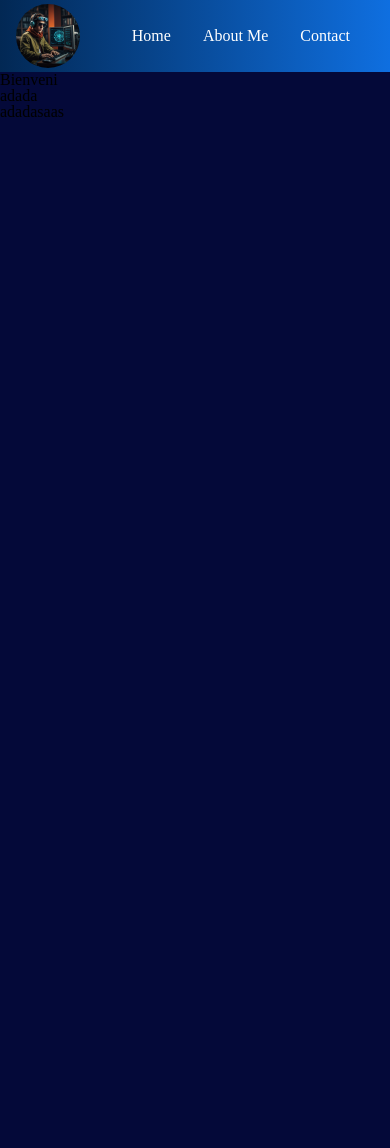
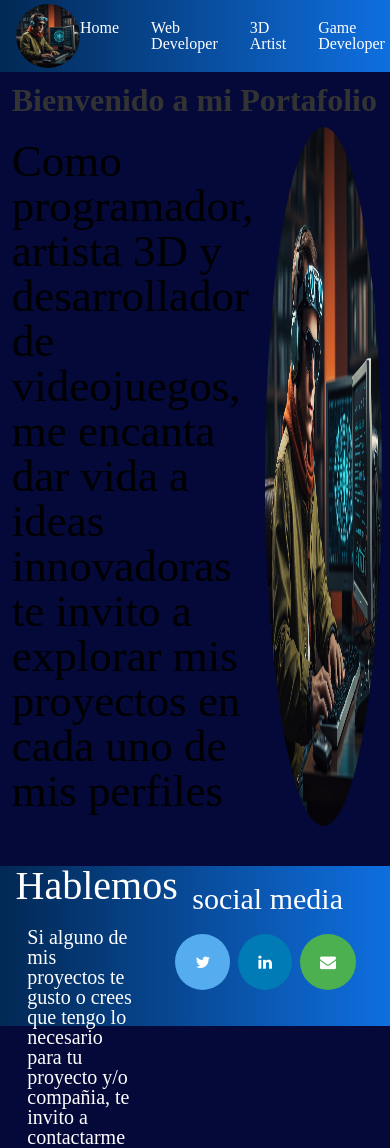
Before and after one commit to Gustavo-diaz29/Portfolio, a plain HTML site: page index.html in a window 390 px wide. Before the commit the page ends 844 px from the top, so only its background shows below. Drawn offline with Linux system fonts and the light colour scheme.

Commit message:
Home v0.7
Falta terminar responsive y diseño

```diff
--- a/CSS/style.css
+++ b/CSS/style.css
@@ -6,9 +6,9 @@ body{
 }
 
 .main{
-
+    box-sizing: border-box;
+    margin-bottom: 2.5rem;
 }
-
 .header{
     background: linear-gradient(to right,#022854, #0F6FE0);
     height: 2.5rem;
@@ -45,3 +45,105 @@ body{
     color: rgba(191, 207, 236, 0.664);
 
 }
+
+.Bienvenida {
+    display: flex;
+    text-align: center; /* Centra el contenido por defecto */
+}
+
+.h1b {
+    font-size: 2rem; /* Ajusta el tamaño según tus preferencias */
+    font-weight: bold;
+    color: #333; /* Cambia el color si lo deseas */
+    margin: 3%;
+}
+
+.contenido_home{
+    display: flex;
+    justify-content: space-between;
+}
+.txt_Bienvenida {
+    margin: 3%;
+    font-size: 45px;
+}
+
+.img_Home {
+    max-width: 30%;
+    max-height: 30%;
+    margin-right: 2%;
+    border-radius: 55%;
+}
+
+footer{
+    background: linear-gradient(to right, #022854, #0F6FE0);
+    padding: 1rem; /* Adjust padding as needed */
+    text-align: center;
+    color: white;
+    height: 10rem;
+    display: flex;
+}
+
+.footer-left{
+    max-block-size: 35%;
+    max-height: 2%;
+}
+
+.footerh1{
+    text-align: left;
+    font-size: 40px;
+    margin-left: 4%;
+    max-width: 35%;
+    margin-bottom: 1.3rem;
+
+}
+
+.pf1{
+    text-align: left;
+    margin-right: 65%;
+    font-size: 20px;
+    max-width: 35%;
+    margin-left: 7%;
+}
+.divmedia{
+    margin-right: 2rem;
+}
+
+.socialmedia{
+    text-align: right;
+    font-size: 30px;
+    padding: 15px;
+}
+.contactos_socialmedia{
+    text-align: right;
+    margin-right: 10%;
+    width: 100%;
+}
+.contactos_socialmedia ul li a{
+    text-decoration: none;
+
+}
+
+.fa {
+    padding: 20px;
+    text-align: center;
+    text-decoration: none;
+    margin: 5px 2px;
+    border-radius: 90%;
+  }
+  .fa:hover{
+    opacity: 0.7;
+  }
+
+.fa-twitter{
+    background: #55ACEE;
+    color: white;
+  }
+
+.fa-linkedin {
+    background: #007bb5;
+    color: white;
+  }
+.fa-envelope{
+    background-color: #4CAF50;
+    color: white;
+}
--- a/index.html
+++ b/index.html
@@ -1,33 +1,58 @@
 <!DOCTYPE html>
 <html lang="en">
+
 <head>
     <meta charset="UTF-8">
     <meta name="viewport" content="width=device-width, initial-scale=1.0">
     <link rel="stylesheet" href="./CSS/style.css">
     <link rel="stylesheet" href="./CSS/reset.css">
+    <link rel="stylesheet" href="https://cdnjs.cloudflare.com/ajax/libs/font-awesome/4.7.0/css/font-awesome.min.css">
     <title>Portfolio</title>
 </head>
+
 <body>
     <main class="main">
         <header class="header">
             <img src="./Datasheets/Avatar.jpg" alt="Logo" class="Logo">
             <nav class="header-menu">
                 <li class="header-menu-link">
-                    <a class="button-menu" href="">Home</a>
-                    <a class="button-menu" href="">About Me</a>
-                    <a class="button-menu" href="">Contact</a>
+                    <a class="button-menu" href="index.html">Home</a>
+                    <a class="button-menu" href="./Pages/Web_dev.html">Web Developer</a>
+                    <a class="button-menu" href="">3D Artist</a>
+                    <a class="button-menu" href="">Game Developer</a>
                 </li>
             </nav>
         </header>
         <div class="Bienvenida">
-            <h1>Bienveni</h1>
+            <h1 class="h1b">Bienvenido a mi Portafolio</h1>
+        </div>
+        <div class="contenido_home">
+            <p class="txt_Bienvenida">Como programador, artista 3D y desarrollador de videojuegos,
+                me encanta dar vida a ideas innovadoras te invito a explorar mis proyectos
+                en cada uno de mis perfiles</p>
+            <img class="img_Home" src="Datasheets/Avatar.jpg" alt="Avatar">
+        </div>
+    </main>
+        <footer>
+            <div class="footer-left">
+                <h1 class="footerh1">Hablemos</h1>
+                <p class="pf1">Si alguno de mis proyectos te gusto o
+                    crees que tengo lo necesario para tu proyecto y/o
+                    compañia, te invito a contactarme</p>
+            </div>
+            <div class="divmedia">
+                <h1 class="socialmedia">social media</h1>
+                <nav class="contactos_socialmedia">
+                    <ul>
+                        <li>
+                            <a href="https://x.com/Alitor_001" class="fa fa-twitter"></a>
+                            <a href="https://www.linkedin.com/in/gustavo-alberto-diaz-rojas-a93939214/" class="fa fa-linkedin"></a>
+                            <a href="mailto:voltihuat3@hotmail.com" class="fa fa-envelope"></a>
+                        </li>
+                    </ul>
+                </nav>
+            </div>
+        </footer>
+</body>
 
-        </div>
-
-        <div class="programador">adada</div>
-        <div class="Artista 3D">adadasaas</div>
-
-    </main>
-
-</body>
 </html>
```
Also changed, not shown: Pages/Web_dev.html (added, +54 -0 lines), CSS/style_web_dev.css (added).
